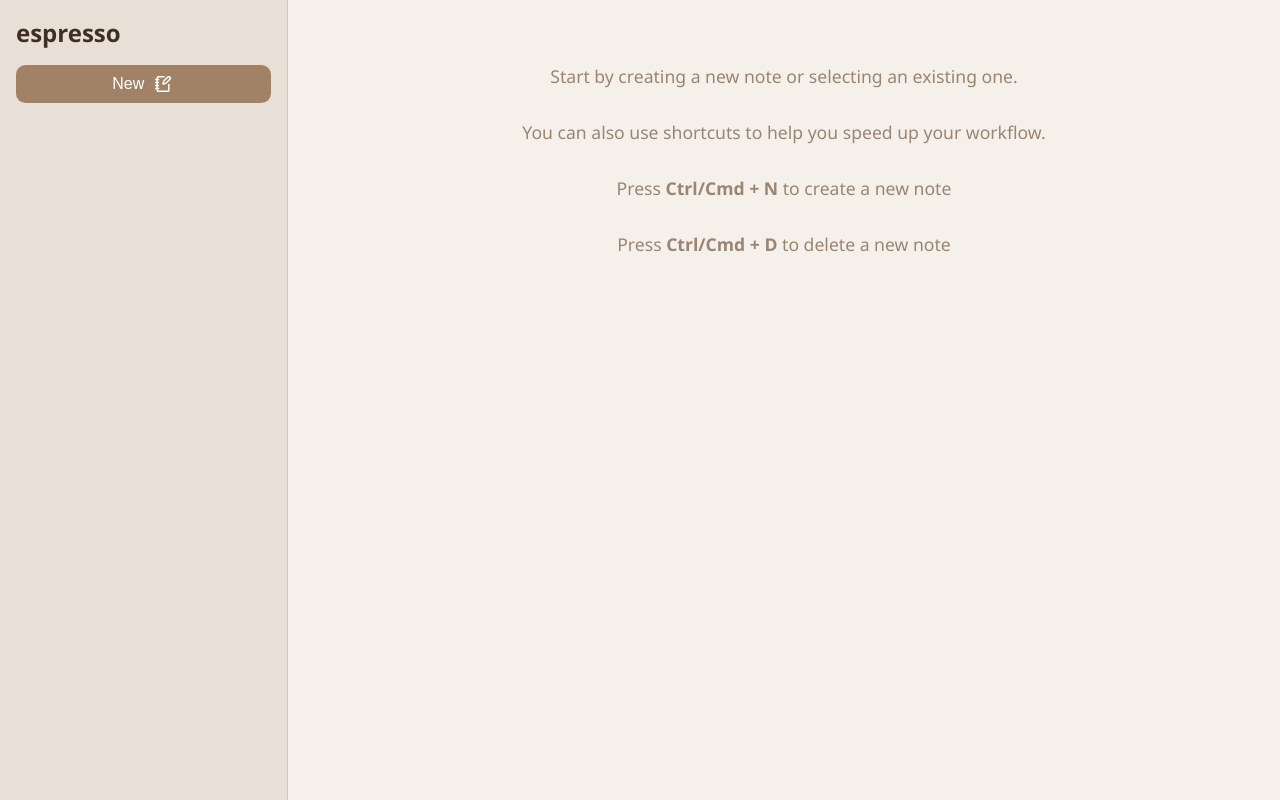
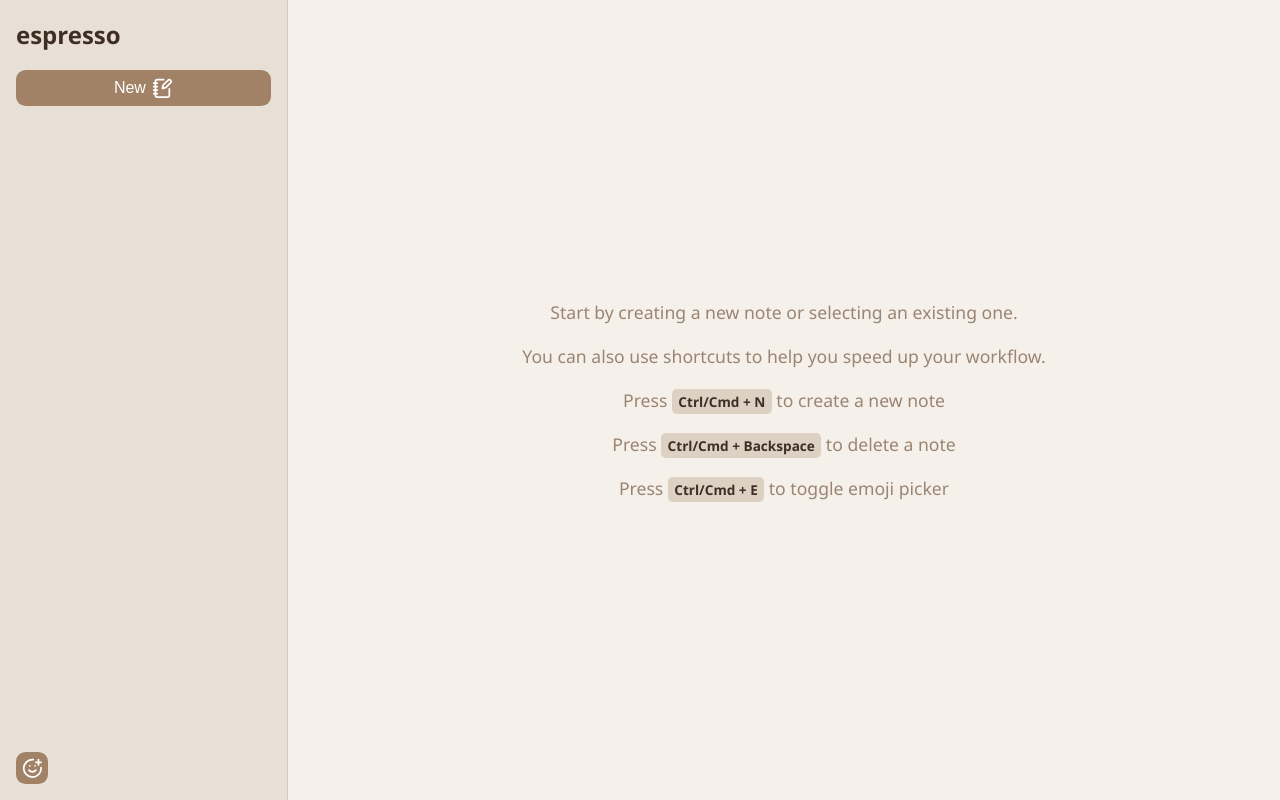
Before and after one commit to luketucich/espresso, a React (Vite) app in the folder frontend/: page / in a window 1280 px wide. Built offline with nearby package versions, Linux system fonts and the light colour scheme.

Commit message:
feat/refactor: Added an emoji menu. Cleaned up code in component + stylesheet.

```diff
--- a/frontend/src/App.css
+++ b/frontend/src/App.css
@@ -1,3 +1,4 @@
+/* ===== CSS VARIABLES ===== */
 :root {
   --color-bg: #f5f1ea;
   --color-sidebar-bg: #e8e0d6;
@@ -8,12 +9,31 @@
   --color-subtle: #9a8573;
   --color-active: #d3c3b1;
   --color-delete: #e26a6a;
+  --color-hover: #dcd1c3;
+  --color-modal-overlay: rgba(43, 32, 24, 0.5);
+
   --sidebar-width: 288px;
+  --border-radius: 0.6rem;
+  --spacing: 1rem;
+  --spacing-small: 0.5rem;
+  --spacing-large: 2rem;
 
-  --radius: 0.6rem;
-  --spacing: 1rem;
+  --font-size-small: 0.85rem;
+  --font-size-base: 1rem;
+  --font-size-large: 1.05rem;
+  --font-size-title: 2rem;
+  --font-size-subtitle: 1.1rem;
+
+  --line-height-base: 1.6;
+  --font-weight-normal: 400;
+  --font-weight-medium: 500;
+  --font-weight-semibold: 600;
+
+  --transition-fast: 0.2s ease-in-out;
+  --shadow-modal: 0 1rem 2rem rgba(0, 0, 0, 0.2);
 }
 
+/* ===== BASE STYLES ===== */
 * {
   box-sizing: border-box;
   margin: 0;
@@ -28,33 +48,17 @@ body {
   font-family: "Segoe UI", system-ui, sans-serif;
   background-color: var(--color-bg);
   color: var(--color-text);
+  font-size: var(--font-size-base);
+  line-height: var(--line-height-base);
 }
 
-.icon {
-  background: none;
-  border: none;
-  cursor: pointer;
-  padding: 0.2rem;
-  font-size: clamp(
-    1rem,
-    calc(var(--sidebar-width) / 16),
-    1.6rem
-  ); /* more consistent scaling */
-}
-
-.icon--delete {
-  color: var(--color-subtle);
-}
-
-.icon--delete:hover {
-  color: var(--color-delete);
-}
-
+/* ===== MAIN LAYOUT ===== */
 .app {
   display: flex;
   height: 100vh;
 }
 
+/* ===== SIDEBAR STYLES ===== */
 .sidebar {
   width: var(--sidebar-width);
   background-color: var(--color-sidebar-bg);
@@ -62,9 +66,99 @@ body {
   padding: var(--spacing);
   display: flex;
   flex-direction: column;
-  min-width: 8rem;
-  max-width: 30rem;
   position: relative;
+}
+
+.sidebar--emoji-open {
+  --sidebar-width: 20rem;
+  transition: width var(--transition-fast);
+}
+
+.sidebar__header {
+  margin-bottom: var(--spacing);
+}
+
+.sidebar__title {
+  display: flex;
+  align-items: center;
+  margin-bottom: var(--spacing);
+  gap: var(--spacing-small);
+  cursor: pointer;
+  border: none;
+  background: none;
+}
+
+.sidebar__title-text {
+  font-size: clamp(
+    var(--font-size-base),
+    calc(var(--sidebar-width) / 12),
+    var(--font-size-title)
+  );
+  font-weight: var(--font-weight-semibold);
+  color: var(--color-text);
+}
+
+.sidebar__button {
+  padding: clamp(0.4rem, calc(var(--sidebar-width) / 40), 0.8rem)
+    clamp(0.6rem, calc(var(--sidebar-width) / 25), 1.2rem);
+  font-size: clamp(
+    var(--font-size-base),
+    calc(var(--sidebar-width) / 18),
+    1.5rem
+  );
+  background-color: var(--color-accent);
+  color: white;
+  border: none;
+  border-radius: var(--border-radius);
+  cursor: pointer;
+  display: flex;
+  align-items: center;
+  justify-content: center;
+  gap: 0.4rem;
+  transition: background-color var(--transition-fast);
+}
+
+.sidebar__button:hover {
+  background-color: var(--color-accent-hover);
+}
+
+.sidebar__button--new {
+  width: 100%;
+  margin-bottom: var(--spacing);
+}
+
+.sidebar__button--emoji {
+  width: 2rem;
+  height: 2rem;
+  margin-top: 0.3rem;
+  padding: 0;
+}
+
+.sidebar__button-text {
+  font-weight: var(--font-weight-medium);
+}
+
+.sidebar__button-icon {
+  width: 1.3rem;
+  height: 1.3rem;
+  font-size: clamp(
+    var(--font-size-base),
+    calc(var(--sidebar-width) / 16),
+    1.6rem
+  );
+}
+
+.sidebar__nav {
+  flex: 1;
+  overflow: hidden;
+}
+
+.sidebar__footer {
+  margin-top: auto;
+}
+
+.sidebar__emoji-picker {
+  margin-bottom: var(--spacing-small);
 }
 
 .sidebar__resizer {
@@ -78,59 +172,27 @@ body {
   z-index: 10;
 }
 
-.sidebar__title {
-  display: flex;
-  align-items: center;
-  margin-bottom: var(--spacing);
-  gap: 0.5rem;
-  cursor: pointer;
-}
-
-.sidebar__title-text {
-  font-size: clamp(1rem, calc(var(--sidebar-width) / 12), 2rem);
-  font-weight: 600;
-  color: var(--color-text);
-}
-
-.sidebar__new-button {
-  padding: clamp(0.4rem, calc(var(--sidebar-width) / 40), 0.8rem)
-    clamp(0.6rem, calc(var(--sidebar-width) / 25), 1.2rem);
-  font-size: clamp(1rem, calc(var(--sidebar-width) / 18), 1.5rem);
-  background-color: var(--color-accent);
-  color: white;
-  border: none;
-  border-radius: var(--radius);
-  cursor: pointer;
-  margin-bottom: var(--spacing);
-  display: flex;
-  align-items: center;
-  justify-content: center;
-  gap: 0.4rem;
-}
-
-.sidebar__new-button:hover {
-  background-color: var(--color-accent-hover);
-}
-
+/* ===== NOTE LIST STYLES ===== */
 .note-list {
   list-style: none;
   overflow-y: auto;
-  flex: 1;
+  height: 100%;
   padding-right: 0.2rem;
 }
 
 .note-list__item {
   padding: 0.6rem;
-  border-radius: var(--radius);
+  border-radius: var(--border-radius);
   margin-bottom: 0.4rem;
   cursor: pointer;
   display: flex;
   justify-content: space-between;
   align-items: center;
+  transition: background-color var(--transition-fast);
 }
 
 .note-list__item:hover {
-  background-color: #dcd1c3;
+  background-color: var(--color-hover);
 }
 
 .note-list__item--active {
@@ -139,8 +201,12 @@ body {
 
 .note-list__title {
   color: var(--color-text);
-  font-size: clamp(0.85rem, calc(var(--sidebar-width) / 22), 1.2rem);
-  font-weight: 500;
+  font-size: clamp(
+    var(--font-size-small),
+    calc(var(--sidebar-width) / 22),
+    1.2rem
+  );
+  font-weight: var(--font-weight-medium);
   flex: 1;
   white-space: nowrap;
   overflow: hidden;
@@ -149,23 +215,52 @@ body {
   max-width: calc(var(--sidebar-width) - 2rem);
 }
 
-.note-editor {
+.note-list__delete-button {
+  background: none;
+  border: none;
+  cursor: pointer;
+  padding: 0.2rem;
+  border-radius: var(--border-radius);
+  display: flex;
+  align-items: center;
+  justify-content: center;
+  opacity: 0.7;
+  transition: opacity var(--transition-fast), color var(--transition-fast);
+}
+
+.note-list__delete-button:hover {
+  opacity: 1;
+}
+
+.note-list__delete-icon {
+  width: 1rem;
+  height: 1rem;
+  color: var(--color-subtle);
+  transition: color var(--transition-fast);
+}
+
+.note-list__delete-button:hover .note-list__delete-icon {
+  color: var(--color-delete);
+}
+
+/* ===== EDITOR STYLES ===== */
+.editor {
   flex: 1;
-  padding: 2rem;
+  padding: var(--spacing-large);
   display: flex;
   flex-direction: column;
-  gap: 1rem;
+  gap: var(--spacing);
 }
 
-.note-editor__header {
+.editor__header {
   display: flex;
   flex-direction: column;
-  gap: 0.5rem;
+  gap: var(--spacing-small);
 }
 
-.note-editor__title {
-  font-size: 2rem;
-  font-weight: 600;
+.editor__title {
+  font-size: var(--font-size-title);
+  font-weight: var(--font-weight-semibold);
   color: var(--color-text);
   border: none;
   background-color: transparent;
@@ -177,18 +272,24 @@ body {
   -ms-user-select: text;
 }
 
-.note-editor__title::placeholder {
+.editor__title::placeholder {
   color: var(--color-subtle);
 }
 
-.note-editor__date {
-  font-size: 0.85rem;
+.editor__date {
+  font-size: var(--font-size-small);
   color: var(--color-subtle);
 }
 
-.note-editor__content {
-  font-size: 1.05rem;
-  line-height: 1.6;
+.editor__content-wrapper {
+  flex: 1;
+  display: flex;
+  flex-direction: column;
+}
+
+.editor__content {
+  font-size: var(--font-size-large);
+  line-height: var(--line-height-base);
   color: var(--color-text);
   border: none;
   background-color: transparent;
@@ -196,7 +297,7 @@ body {
   width: 100%;
   height: 100%;
   resize: none;
-  padding: 0.5rem 0;
+  padding: var(--spacing-small) 0;
   flex: 1;
   user-select: text;
   -moz-user-select: text;
@@ -204,24 +305,43 @@ body {
   -ms-user-select: text;
 }
 
-.note-editor__content::placeholder {
+.editor__content::placeholder {
   color: var(--color-subtle);
 }
 
-.note-editor__placeholder {
-  color: var(--color-subtle);
-  font-size: 1.1rem;
+.editor__empty-state {
+  display: flex;
+  flex-direction: column;
+  align-items: center;
+  justify-content: center;
   text-align: center;
-  margin-top: 2rem;
+  height: 100%;
+  gap: var(--spacing);
 }
 
+.editor__empty-text {
+  color: var(--color-subtle);
+  font-size: var(--font-size-subtitle);
+  margin: 0;
+}
+
+.editor__shortcut {
+  color: var(--color-text);
+  font-weight: var(--font-weight-semibold);
+  background-color: var(--color-hover);
+  padding: 0.2rem 0.4rem;
+  border-radius: calc(var(--border-radius) / 2);
+  font-size: var(--font-size-small);
+}
+
+/* ===== MODAL STYLES ===== */
 .modal-overlay {
   position: fixed;
   top: 0;
   left: 0;
   width: 100vw;
   height: 100vh;
-  background-color: rgba(43, 32, 24, 0.5);
+  background-color: var(--color-modal-overlay);
   display: flex;
   justify-content: center;
   align-items: center;
@@ -231,9 +351,9 @@ body {
 
 .modal {
   background-color: var(--color-sidebar-bg);
-  padding: 2rem;
-  border-radius: var(--radius);
-  box-shadow: 0 1rem 2rem rgba(0, 0, 0, 0.2);
+  padding: var(--spacing-large);
+  border-radius: var(--border-radius);
+  box-shadow: var(--shadow-modal);
   color: var(--color-text);
   width: 90%;
   max-width: 20rem;
@@ -241,28 +361,37 @@ body {
   z-index: 1000;
 }
 
-.modal p {
+.modal__text {
   margin-bottom: 1.5rem;
-  font-size: 1rem;
+  font-size: var(--font-size-base);
   color: var(--color-text);
 }
 
-.modal-buttons {
+.modal__buttons {
   display: flex;
   justify-content: center;
-  gap: 1rem;
+  gap: var(--spacing);
 }
 
-.modal-buttons button {
-  padding: 0.5rem 1rem;
+.modal__button {
+  padding: var(--spacing-small) var(--spacing);
   font-size: 0.9rem;
   border: none;
-  border-radius: var(--radius);
+  border-radius: var(--border-radius);
   cursor: pointer;
   background-color: var(--color-accent);
   color: white;
+  transition: background-color var(--transition-fast);
 }
 
-.modal-buttons button:hover {
+.modal__button:hover {
   background-color: var(--color-accent-hover);
 }
+
+.modal__button--confirm {
+  /* Here if needed */
+}
+
+.modal__button--cancel {
+  /* Here if needed */
+}
--- a/frontend/src/App.jsx
+++ b/frontend/src/App.jsx
@@ -1,5 +1,6 @@
-import { NotebookPen, Trash2 } from "lucide-react";
-import { useEffect, useState } from "react";
+import EmojiPicker from "emoji-picker-react";
+import { NotebookPen, SmilePlus, Trash2 } from "lucide-react";
+import { useEffect, useRef, useState } from "react";
 import {
   CreateNote,
   DeleteNote,
@@ -10,16 +11,24 @@ import {
 import "./App.css";
 
 function App() {
+  const [showEmoji, setShowEmoji] = useState(false);
   const [isResizing, setIsResizing] = useState(false);
   const [showModal, setShowModal] = useState(false);
   const [notes, setNotes] = useState([]);
   const [selectedNoteIndex, setSelectedNoteIndex] = useState(null);
+  const selectedNoteIndexRef = useRef(null);
+  const activeInputRef = useRef(null);
 
   // Handle sidebar resizing
   useEffect(() => {
     if (!isResizing) return;
 
     const handleMouseMove = (e) => {
+      const minWidth = 16 * 8; // 8rem in pixels
+      const maxWidth = 16 * 20; // 16rem in pixels
+
+      if (e.clientX < minWidth || e.clientX > maxWidth) return;
+
       const newWidth = e.clientX;
       document.documentElement.style.setProperty(
         "--sidebar-width",
@@ -45,13 +54,19 @@ function App() {
   // Handle keyboard shortcuts
   useEffect(() => {
     const handleKeyDown = (e) => {
-      const isMac = navigator.platform.toUpperCase().indexOf("MAC") >= 0;
+      const isMac = navigator.userAgent.indexOf("Mac") !== -1;
       const ctrlOrCmd = isMac ? e.metaKey : e.ctrlKey;
 
       // Create note with Ctrl/Cmd + N
       if (ctrlOrCmd && e.key.toLowerCase() === "n") {
         e.preventDefault();
         handleCreate();
+      }
+
+      // Show/hide emoji menu with Ctrl/Cmd + E
+      if (ctrlOrCmd && e.key.toLowerCase() === "e") {
+        e.preventDefault();
+        setShowEmoji((prev) => !prev);
       }
 
       // Delete note with Ctrl/Cmd + Backspace
@@ -76,7 +91,7 @@ function App() {
         const data = await GetNotes();
         setNotes(data);
         if (data.length > 0 && selectedNoteIndex === null) {
-          setSelectedNoteIndex(0);
+          updateSelectedNoteIndex(0);
         }
       } catch (err) {
         console.error("Error fetching notes:", err);
@@ -86,11 +101,16 @@ function App() {
     fetchNotes();
   }, []);
 
+  const updateSelectedNoteIndex = (index) => {
+    setSelectedNoteIndex(index);
+    selectedNoteIndexRef.current = index;
+  };
+
   const handleCreate = async () => {
     await CreateNote("", "");
     const updatedNotes = await GetNotes();
     setNotes(updatedNotes);
-    setSelectedNoteIndex(updatedNotes.length - 1);
+    updateSelectedNoteIndex(updatedNotes.length - 1);
   };
 
   const formatTime = (timeString) => {
@@ -111,6 +131,64 @@ function App() {
     });
   };
 
+  const handleDeleteNote = () => {
+    DeleteNote(selectedNoteIndex);
+    setNotes((prevNotes) =>
+      prevNotes.filter((_, index) => index !== selectedNoteIndex)
+    );
+
+    if (selectedNoteIndex >= notes.length - 1) {
+      updateSelectedNoteIndex(notes.length - 2);
+    } else {
+      updateSelectedNoteIndex(null);
+    }
+
+    setShowModal(false);
+  };
+
+  const handleDeleteClick = (e, index) => {
+    e.stopPropagation();
+    updateSelectedNoteIndex(index);
+    setShowModal(true);
+  };
+
+  const handleEmojiClick = (emoji) => {
+    // Use ref for the current selected note index
+    const currentNoteIndex = selectedNoteIndexRef.current;
+
+    // Only proceed if we have a selected note and active input
+    if (currentNoteIndex === null || !activeInputRef.current) return;
+
+    const activeInput = activeInputRef.current;
+    const fieldType = activeInput.dataset.fieldType;
+
+    if (fieldType === "title") {
+      setNotes((prevNotes) => {
+        const newNotes = [...prevNotes];
+        const updatedTitle = newNotes[currentNoteIndex].title + emoji.emoji;
+        newNotes[currentNoteIndex] = {
+          ...newNotes[currentNoteIndex],
+          title: updatedTitle,
+          last_updated: new Date().toISOString(),
+        };
+        UpdateNoteTitle(currentNoteIndex, updatedTitle);
+        return newNotes;
+      });
+    } else if (fieldType === "content") {
+      setNotes((prevNotes) => {
+        const newNotes = [...prevNotes];
+        const updatedContent = newNotes[currentNoteIndex].content + emoji.emoji;
+        newNotes[currentNoteIndex] = {
+          ...newNotes[currentNoteIndex],
+          content: updatedContent,
+          last_updated: new Date().toISOString(),
+        };
+        UpdateNoteContent(currentNoteIndex, updatedContent);
+        return newNotes;
+      });
+    }
+  };
+
   const selectedNote = notes[selectedNoteIndex] || null;
 
   return (
@@ -118,28 +196,21 @@ function App() {
       {showModal && (
         <div className="modal-overlay">
           <div className="modal">
-            <p>Are you sure you want to delete this note?</p>
-            <div className="modal-buttons">
+            <p className="modal__text">
+              Are you sure you want to delete this note?
+            </p>
+            <div className="modal__buttons">
               <button
-                onClick={() => {
-                  DeleteNote(selectedNoteIndex);
-                  setNotes((prevNotes) =>
-                    prevNotes.filter((_, index) => index !== selectedNoteIndex)
-                  );
-
-                  if (selectedNoteIndex >= notes.length - 1) {
-                    setSelectedNoteIndex(notes.length - 2);
-                  } else {
-                    setSelectedNoteIndex(null);
-                  }
-
-                  setShowModal(false);
-                }}
+                className="modal__button modal__button--confirm"
+                onClick={handleDeleteNote}
               >
                 Yup!
               </button>
-              <button onClick={() => setShowModal(false)}>
-                Wait, nevermind.
+              <button
+                className="modal__button modal__button--cancel"
+                onClick={() => setShowModal(false)}
+              >
+                Wait, never mind.
               </button>
             </div>
           </div>
@@ -147,17 +218,24 @@ function App() {
       )}
 
       <div className="app">
-        <aside className="sidebar">
+        <aside className={`sidebar ${showEmoji ? "sidebar--emoji-open" : ""}`}>
+          <header className="sidebar__header">
             <h2
               className="sidebar__title"
-            onClick={() => setSelectedNoteIndex(null)}
+              onClick={() => updateSelectedNoteIndex(null)}
             >
               <span className="sidebar__title-text">espresso</span>
             </h2>
-          <button className="sidebar__new-button" onClick={handleCreate}>
-            <span className="sidebar__new-button-text">New</span>
-            <NotebookPen className="icon" />
+            <button
+              className="sidebar__button sidebar__button--new"
+              onClick={handleCreate}
+            >
+              <span className="sidebar__button-text">New</span>
+              <NotebookPen className="sidebar__button-icon" />
             </button>
+          </header>
+
+          <nav className="sidebar__nav">
             <ul className="note-list">
               {notes.map((note, index) => (
                 <li
@@ -165,35 +243,60 @@ function App() {
                   className={`note-list__item ${
                     index === selectedNoteIndex ? "note-list__item--active" : ""
                   }`}
-                onClick={() => setSelectedNoteIndex(index)}
+                  onClick={() => updateSelectedNoteIndex(index)}
                 >
                   <span className="note-list__title">
                     {note.title || "Untitled"}
                   </span>
-                <Trash2
-                  className="icon icon--delete"
-                  onClick={(index) => {
-                    setSelectedNoteIndex(index);
-                    setShowModal(true);
-                  }}
-                />
+                  <button
+                    className="note-list__delete-button"
+                    onClick={(e) => handleDeleteClick(e, index)}
+                  >
+                    <Trash2 className="note-list__delete-icon" />
+                  </button>
                 </li>
               ))}
             </ul>
+          </nav>
+
+          <footer className="sidebar__footer">
+            {showEmoji && (
+              <div className="sidebar__emoji-picker">
+                <EmojiPicker
+                  onMouseDown={(e) => e.preventDefault()}
+                  width={"100%"}
+                  skinTonesDisabled
+                  previewConfig={{ showPreview: false }}
+                  onEmojiClick={handleEmojiClick}
+                />
+              </div>
+            )}
+            <button
+              className="sidebar__button sidebar__button--emoji"
+              onClick={() => setShowEmoji((prev) => !prev)}
+            >
+              <SmilePlus className="sidebar__button-icon" />
+            </button>
+          </footer>
+
           <div
             className="sidebar__resizer"
             onMouseDown={() => setIsResizing(true)}
           />
         </aside>
 
-        <main className="note-editor">
+        <main className="editor">
           {selectedNote ? (
             <>
-              <header className="note-editor__header">
+              <header className="editor__header">
                 <input
-                  className="note-editor__title"
+                  className="editor__title"
                   type="text"
                   value={selectedNote.title}
+                  data-field-type="title"
+                  onFocus={(e) => {
+                    activeInputRef.current = e.target;
+                  }}
                   onChange={(e) => {
                     UpdateNoteTitle(selectedNoteIndex, e.target.value);
                     const updatedNotes = notes.map((note, index) =>
@@ -209,14 +312,20 @@ function App() {
                   }}
                   placeholder="Untitled"
                 />
-                <p className="note-editor__date">
+                <p className="editor__date">
                   Last Updated {formatTime(selectedNote.last_updated)}
                 </p>
               </header>
+
+              <div className="editor__content-wrapper">
                 <textarea
-                className="note-editor__content"
+                  className="editor__content"
                   placeholder="Type here to begin..."
                   value={selectedNote.content}
+                  data-field-type="content"
+                  onFocus={(e) => {
+                    activeInputRef.current = e.target;
+                  }}
                   onChange={(e) => {
                     UpdateNoteContent(selectedNoteIndex, e.target.value);
                     const updatedNotes = notes.map((note, index) =>
@@ -230,35 +339,29 @@ function App() {
                     );
                     setNotes(updatedNotes);
                   }}
-              ></textarea>
+                />
+              </div>
             </>
           ) : (
-            <div style={{ textAlign: "center" }}>
-              <p className="note-editor__placeholder">
+            <div className="editor__empty-state">
+              <p className="editor__empty-text">
                 Start by creating a new note or selecting an existing one.
               </p>
-              <p className="note-editor__placeholder">
+              <p className="editor__empty-text">
                 You can also use shortcuts to help you speed up your workflow.
               </p>
-              <p className="note-editor__placeholder">
+              <p className="editor__empty-text">
+                Press <span className="editor__shortcut">Ctrl/Cmd + N</span> to
+                create a new note
+              </p>
+              <p className="editor__empty-text">
                 Press{" "}
-                <span
-                  className="note-editor__placeholder"
-                  style={{ fontWeight: "bold" }}
-                >
-                  Ctrl/Cmd + N
-                </span>{" "}
-                to create a new note
+                <span className="editor__shortcut">Ctrl/Cmd + Backspace</span>{" "}
+                to delete a note
               </p>
-              <p className="note-editor__placeholder">
-                Press{" "}
-                <span
-                  className="note-editor__placeholder"
-                  style={{ fontWeight: "bold" }}
-                >
-                  Ctrl/Cmd + D
-                </span>{" "}
-                to delete a new note
+              <p className="editor__empty-text">
+                Press <span className="editor__shortcut">Ctrl/Cmd + E</span> to
+                toggle emoji picker
               </p>
             </div>
           )}
--- a/package.json
+++ b/package.json
@@ -1,5 +1,6 @@
 {
   "dependencies": {
+    "emoji-picker-react": "^4.13.2",
     "lucide-react": "^0.525.0"
   }
 }
```
Also changed, not shown: 2 other files (tests, documents, lock files or other folders). Lines whose indentation alone changed are shown as unchanged.
